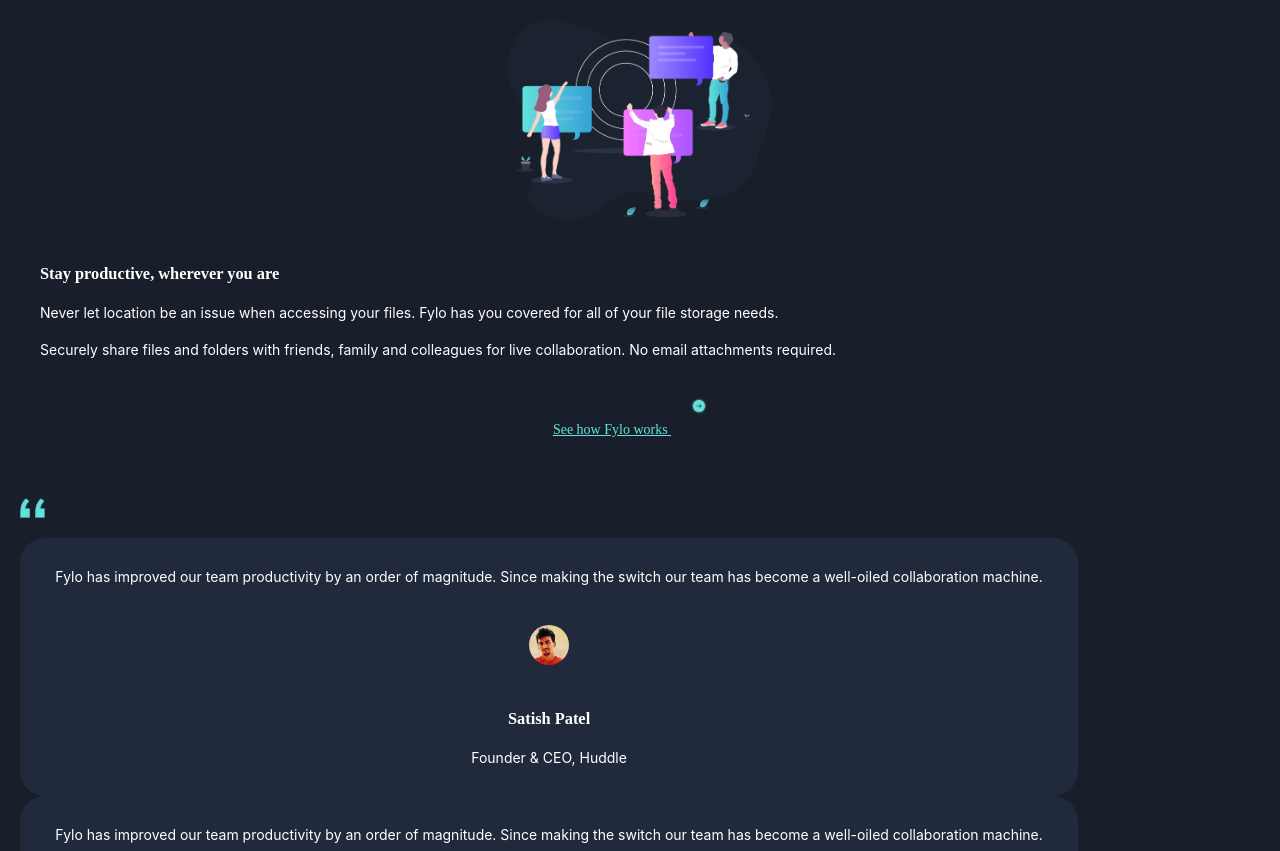
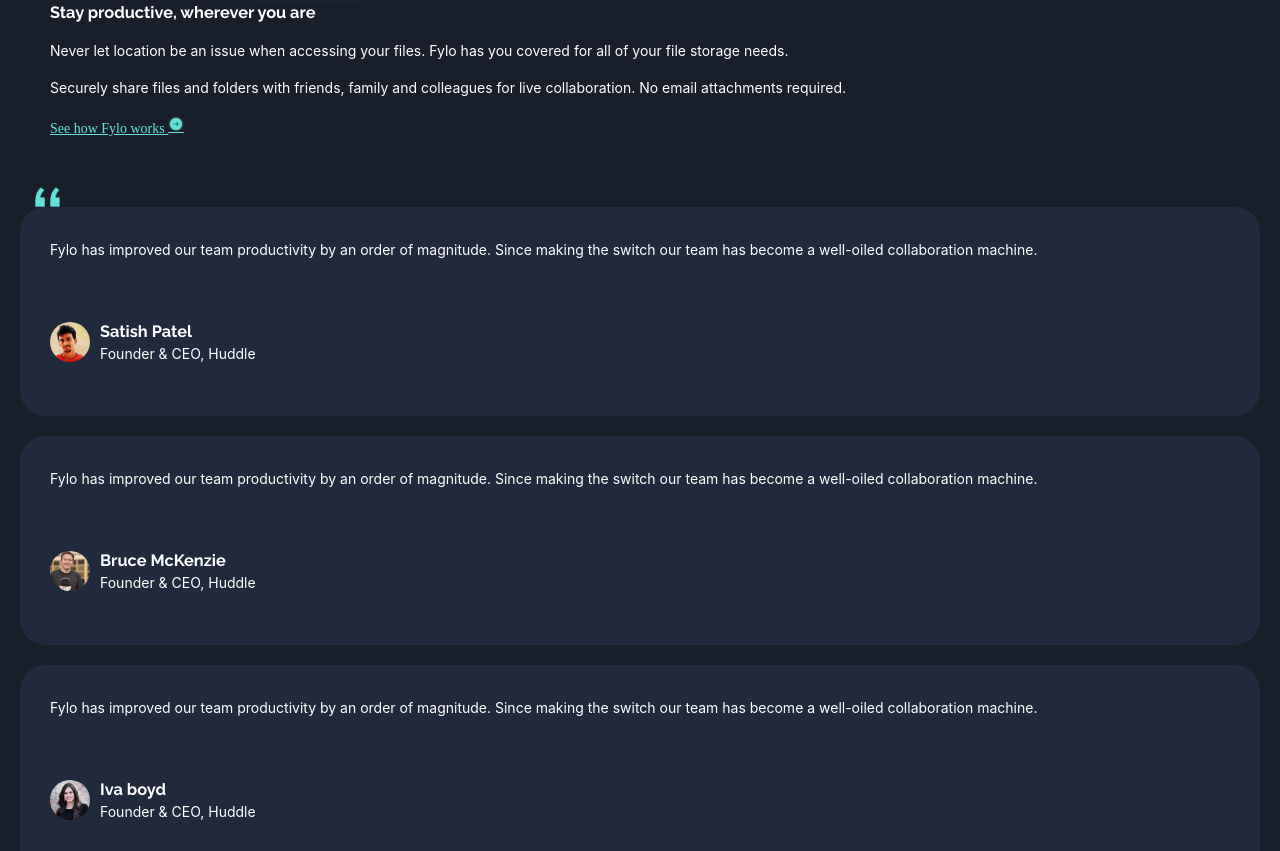
Before and after one commit to Erickvergara97/proyecto-1, a plain HTML site: page index.html in a window 1280 px wide. Shown: the part 1569-2420 px from the top of the page. Drawn offline with Linux system fonts and the light colour scheme.

Commit message:
Corrección de detalles en footer, margen img en div se movio a seccion de contacto, se termino la seccion de testimonios

```diff
--- a/css/style.scss
+++ b/css/style.scss
@@ -27,6 +27,7 @@
     background-color: $main-background;
     text-align: center;
     h1, h2, h3{
+        font-family: "raleway","Arial";
         font-weight: 700;
         margin: 20px;
     };
@@ -45,15 +46,15 @@
 .grid-container{
     display: grid;
     grid-template-areas:
-    'barra barra barra barra barra'
-    'main main main main main'
-    'ventajas ventajas ventajas ventajas ventajas'
-    'info-adicional info-adicional info-adicional info-adicional info-adicional'
-    'testimonios testimonios testimonios testimonios testimonios'
-    'formulario formulario formulario formulario formulario'
-    'contacto contacto contacto contacto contacto'
-    'unordered-list unordered-list unordered-list unordered-list unordered-list'
-    'footer footer footer footer footer';
+    'barra barra barra'
+    'main main main'
+    'ventajas ventajas ventajas'
+    'info-adicional info-adicional info-adicional'
+    'testimonios testimonios testimonios'
+    'formulario formulario formulario'
+    'contacto contacto contacto'
+    'unordered-list unordered-list unordered-list'
+    'footer footer footer';
 
     background-color: $main-background;
     padding: 0px;
@@ -66,9 +67,7 @@
     font-size: 14px;
     color: $neutral;
 
-    img{
-        margin: 20px;
-    };
+
 
     .boton{
         height: 50px;
@@ -127,36 +126,78 @@
     };
     .info-adicional{
         grid-area: info-adicional;
+        display: flex;
+        flex-flow: column;
+        margin: 20px;
+        padding: 10px;
 
         h3, p{
             text-align: left;
             padding-left: 20px;
+            width: auto;
+            margin: 0 0 20px 0;
         };
+
 
         a{
             color: $call-to-action1;
             text-decoration: underline;
+            align-self:flex-start;
+            padding-left: 20px;
+            img{
+                padding-bottom: 0px;
+                border-bottom: 1.5px solid $call-to-action1;
+            }
         };
     };
     .contenedor-testimonios{
         display: flex;
         flex-flow: column;
+        grid-column: 1/4;
+        text-align: left;
+        h3{
+            margin: 0 50px;
+        }
+        p{
+            line-height: 25px;
+        }
         img{
             height: 20px;
             width: 25px;
-        }
+            margin-left: 35px;
+        };
         .testimonios{
             grid-area: testimonios;
             background-color: $testimonials-background;
-            margin: 0 20px;
+            margin: 0 20px 20px 20px;
             padding: 10px;
             border-radius: 25px;
+            display: flex;
+            flex-flow: column;
+            ul{
+                display: flex;
+            }
             img{
                 border-radius: 50%;
                 height: 40px;
                 width: auto;
+                align-self:baseline;
+                margin: 20px 10px 0 0;
             }
+
+            .contenedor-perfil{
+                align-self: center;
+                text-align: left;
+
+                h3{
+                    margin: 0;
+                }
+
+                p{
+                    margin: 0 ;
+                }
         };
+            };
     };
     .formulario{
         grid-area: formulario;
@@ -178,6 +219,9 @@
         display: flex;
         align-items: flex-start;
         flex-flow: column wrap;
+        img{
+            margin: 20px;
+        }
         ul{
             text-align: left;
             li{
@@ -211,10 +255,9 @@
 
 
         .contenedor-circular{
-            border: 1px solid;
-            border-color: $neutral;
+            border: 1px solid $neutral;
             border-radius: 50%;
-            padding: 10px;
+            padding: 5px;
             margin: 0 10px;
         };
     };
--- a/index.html
+++ b/index.html
@@ -91,7 +91,12 @@
                     Fylo has improved our team productivity by an order of magnitude. Since making the switch our team has become
                      a well-oiled collaboration machine.
                 </p>
+                <ul>
+                    <li>
                         <img src="imagenes svg/profile-1.jpg" alt="perfil-1">
+                    </li>
+                    <li>
+                        <div class="contenedor-perfil">
                             <h3>
                                 Satish Patel
                             </h3>
@@ -99,12 +104,20 @@
                                 Founder & CEO, Huddle
                             </p>
                         </div>
+                    </li>
+                </ul>
+            </div>
             <div class="testimonios">
                 <p>
                     Fylo has improved our team productivity by an order of magnitude. Since making the switch our team has become
                      a well-oiled collaboration machine.
                 </p>
+                <ul>
+                    <li>
                         <img src="imagenes svg/profile-2.jpg" alt="perfil-2">
+                    </li>
+                    <li>
+                        <div class="contenedor-perfil">
                             <h3>
                                 Bruce McKenzie
                             </h3>
@@ -112,18 +125,29 @@
                                 Founder & CEO, Huddle
                             </p>
                         </div>
+                    </li>
+                </ul>
+            </div>
             <div class="testimonios">
                 <p>
                     Fylo has improved our team productivity by an order of magnitude. Since making the switch our team has become
                      a well-oiled collaboration machine.
                 </p>
+                <ul>
+                    <li>
+                        <img src="imagenes svg/profile-3.jpg" alt="perfil-3">
+                    </li>
+                    <li>
+                        <div class="contenedor-perfil">
                             <h3>
                                 Iva boyd
                             </h3>
-                <img src="imagenes svg/profile-3.jpg" alt="perfil-3">
                             <p>
                                 Founder & CEO, Huddle
                             </p>
+                        </div>
+                    </li>
+                </ul>
             </div>
         </div>
         <div class="formulario">
```
Also changed, not shown: css/style.css, 1 other file. Lines whose indentation alone changed are shown as unchanged.
